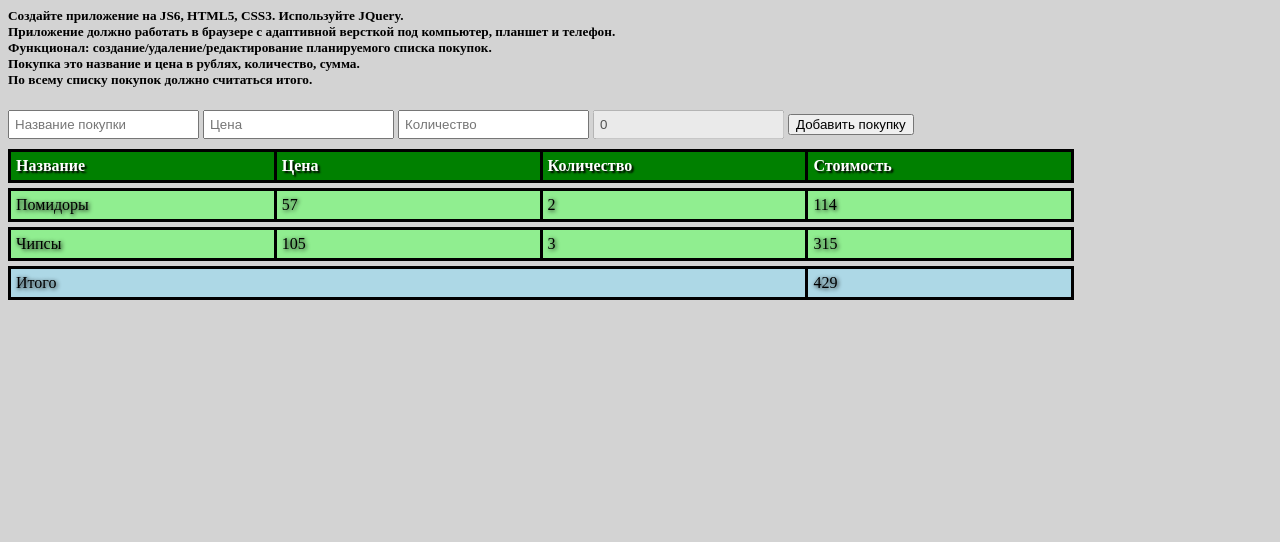
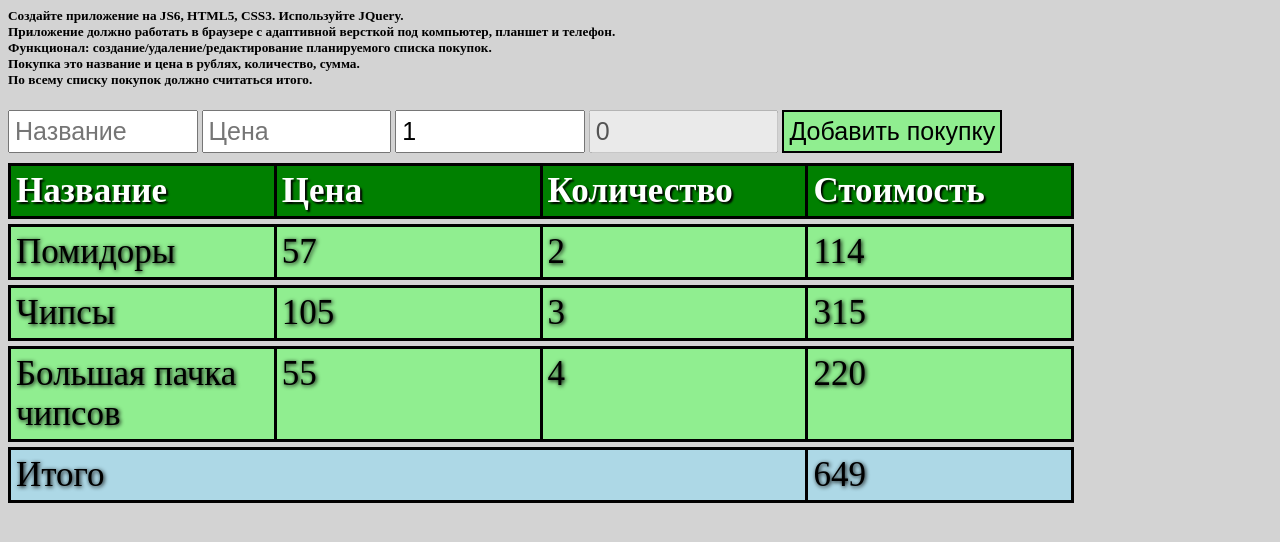
Before and after one commit to EEFFRROO/listPurchasesPractice, a plain HTML site: page index.html in a window 1280 px wide. Drawn offline with nearby package versions, Linux system fonts and the light colour scheme.

Commit message:
can add new purchases

```diff
--- a/index.html
+++ b/index.html
@@ -17,10 +17,10 @@
     </h5>
     <div class="mainContainer">
         <div class="newPurchaseField">
-            <input type="text" placeholder="Название покупки" class="newPurchase">
-            <input type="text" placeholder="Цена" class="newPurchase">
-            <input type="text" placeholder="Количество" class="newPurchase">
-            <input type="text" disabled value="0" class="newPurchase">
+            <input type="text" placeholder="Название" class="newPurchase nameNewPurchase">
+            <input type="text" placeholder="Цена" class="newPurchase priceNewPurchase">
+            <input type="text" placeholder="Количество" class="newPurchase amountNewPurchase" value="1">
+            <input type="text" disabled value="0" class="newPurchase totalNewPurchase">
             <button class="addNewPurchaseBtn">Добавить покупку</button>
 
         </div>
--- a/js/main.js
+++ b/js/main.js
@@ -3,23 +3,59 @@ $(document).ready(() => {
     // $("body").append("<div class='test'/>");
     main();
 
+    const namePurchase = $(".nameNewPurchase")[0];
+    const pricePurchase = $(".priceNewPurchase")[0];
+    const amountPurchase = $(".amountNewPurchase")[0];
+    const totalNewPurchase = $(".totalNewPurchase")[0];
+
+    $(".priceNewPurchase").on("input", changeTotal);
+    $(".amountNewPurchase").on("input", changeTotal);
+    // amountPurchase.onchange = changeTotal;
+
+
+    $(".addNewPurchaseBtn").click(clickAddNewPurchase);
+
     function main() {
         createNewPurchase("Название", "Цена", "Количество", "Стоимость");
 
+
         createNewPurchase("Помидоры", 57, 2);
         createNewPurchase("Чипсы", 105, 3);
+        createNewPurchase("Большая пачка чипсов", 55, 4);
         createFinal();
     }
 
     function clickAddNewPurchase() {
+        if (namePurchase.value && pricePurchase.value && amountPurchase.value) {
+            if (isNaN(parseFloat(pricePurchase.value)))
+                alert("Неверное введена цена");
+            else if (isNaN(parseInt(amountPurchase.value)))
+                alert("Неверное введено количество");
+            else {
+                createNewPurchase(namePurchase.value, pricePurchase.value, amountPurchase.value);
+                createFinal();
+                namePurchase.value = "";
+                pricePurchase.value = "";
+                amountPurchase.value = "1";
+            }
+        } else {
+            alert("Заполните все поля");
+        }
+    }
 
+    function changeTotal() {
+        price = pricePurchase.value;
+        amount = amountPurchase.value;
+        if (!isNaN(parseFloat(price)) && !isNaN(parseInt(amount))) {
+            totalNewPurchase.value = parseFloat(price) * parseInt(amount);
+        }
     }
 
     function createNewPurchase(name, price, amount, header = null) {
         purchase = createDiv(null, "purchase");
         if (!header) {
+            headerClass = "";
             purchaseTotal = createDiv(parseFloat(price) * parseInt(amount), "purchaseItem total");
-            headerClass = "";
         } else {
             headerClass = " purchaseHeader";
             purchaseTotal = createDiv(header, "purchaseItem" + headerClass);
@@ -37,7 +73,7 @@ $(document).ready(() => {
 
     function createFinal() {
         $(".finalPurchase").remove();
-        purchase = createDiv(null, "finalPurchase");
+        purchase = createDiv(null, "finalPurchase purchase");
         finalName = createDiv("Итого", "purchaseItem finalName");
         sum = 0;
         $(".total").each(function() {
--- a/styles/main.css
+++ b/styles/main.css
@@ -1,8 +1,11 @@
 body {
     background-color: lightgray;
 }
+.purchase {
+    display: flex;
+}
+
 .purchaseItem {
-    display: inline-block;
     padding: 5px;
     border: 3px solid black;
     margin-right: -3px;
@@ -10,7 +13,7 @@ body {
     width: 20%;
     background-color: lightgreen;
     text-shadow: 1px 1px 4px black;
-    /* color: brown; */
+    font-size: 35px;
 }
 
 .purchaseHeader {
@@ -32,9 +35,17 @@ body {
 .newPurchase {
     padding: 5px;
     margin-bottom: 10px;
-
+    width: 15%;
+    font-size: 25px;
 }
 
 button {
+    padding: 5px;
+    background-color: lightgreen;
+    border: 2px solid black;
+    font-size: 25px;
+}
 
+button:hover {
+    background-color: green;
 }
```
Also changed, not shown: 1 other file.
